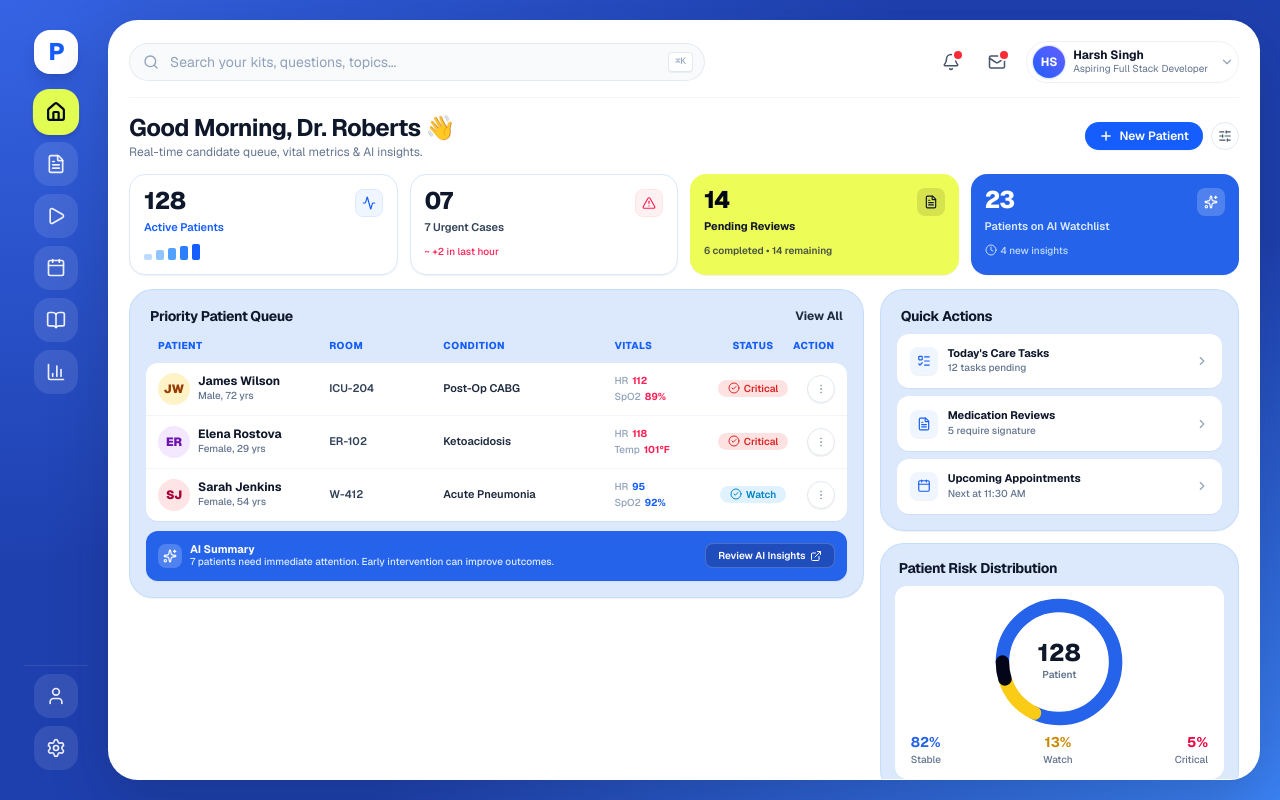
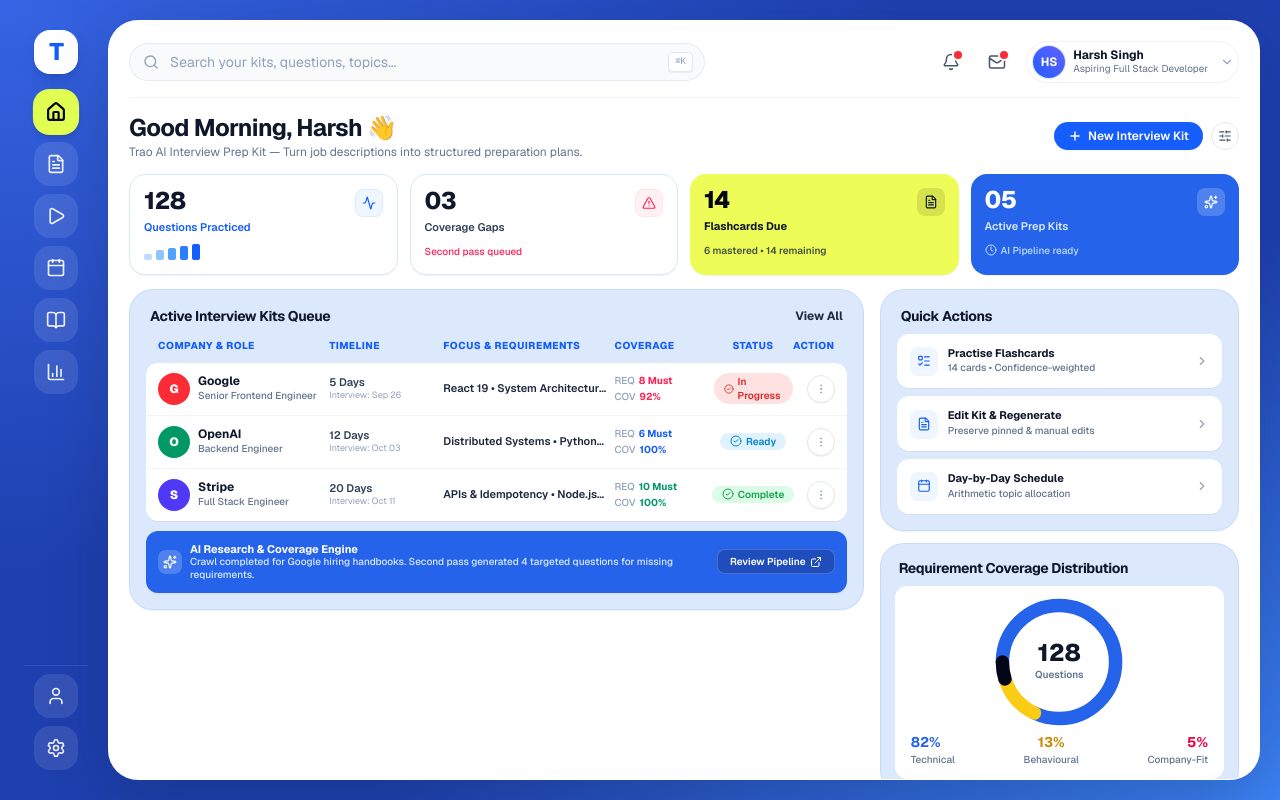
Before and after one commit to Harsh231075/trao, a Next.js app in the folder client/: page / in a window 1280 px wide. Built offline with nearby package versions, Linux system fonts and the light colour scheme.

Commit message:
content: align all texts with Trao AI Interview Prep Kit assignment specification

```diff
--- a/client/src/app/page.tsx
+++ b/client/src/app/page.tsx
@@ -16,59 +16,64 @@ import {
   Clock,
   Activity,
   ListTodo,
+  Layers,
   SlidersHorizontal,
   ExternalLink,
 } from "lucide-react";
 
 interface InterviewQueueItem {
   id: number;
-  name: string;
-  subtitle: string;
+  company: string;
+  role: string;
   avatar: string;
   avatarBg: string;
-  room: string;
-  condition: string;
+  timeline: string;
+  timelineDate: string;
+  focusReqs: string;
   vitals: { label1: string; val1: string; label2: string; val2: string; isAlert?: boolean; isWarning?: boolean };
-  status: "Critical" | "Watch" | "Stable";
+  status: "In Progress" | "Ready" | "Complete";
 }
 
 export default function DashboardPage() {
   const [isModalOpen, setIsModalOpen] = useState(false);
 
-  // Queue Items: Exactly 3 rows as requested to fit in single glance
+  // Active Prep Kits in Queue: Exactly 3 rows to fit single-glance desktop view
   const [queueItems] = useState<InterviewQueueItem[]>([
     {
       id: 1,
-      name: "James Wilson",
-      subtitle: "Male, 72 yrs",
-      avatar: "JW",
-      avatarBg: "bg-amber-100 text-amber-800",
-      room: "ICU-204",
-      condition: "Post-Op CABG",
-      vitals: { label1: "HR", val1: "112", label2: "SpO2", val2: "89%", isAlert: true },
-      status: "Critical",
+      company: "Google",
+      role: "Senior Frontend Engineer",
+      avatar: "G",
+      avatarBg: "bg-red-500 text-white",
+      timeline: "5 Days",
+      timelineDate: "Interview: Sep 26",
+      focusReqs: "React 19 • System Architecture • Mentoring",
+      vitals: { label1: "REQ", val1: "8 Must", label2: "COV", val2: "92%", isAlert: true },
+      status: "In Progress",
     },
     {
       id: 2,
-      name: "Elena Rostova",
-      subtitle: "Female, 29 yrs",
-      avatar: "ER",
-      avatarBg: "bg-purple-100 text-purple-800",
-      room: "ER-102",
-      condition: "Ketoacidosis",
-      vitals: { label1: "HR", val1: "118", label2: "Temp", val2: "101°F", isAlert: true },
-      status: "Critical",
+      company: "OpenAI",
+      role: "Backend Engineer",
+      avatar: "O",
+      avatarBg: "bg-emerald-600 text-white",
+      timeline: "12 Days",
+      timelineDate: "Interview: Oct 03",
+      focusReqs: "Distributed Systems • Python • RAG",
+      vitals: { label1: "REQ", val1: "6 Must", label2: "COV", val2: "100%", isWarning: true },
+      status: "Ready",
     },
     {
       id: 3,
-      name: "Sarah Jenkins",
-      subtitle: "Female, 54 yrs",
-      avatar: "SJ",
-      avatarBg: "bg-rose-100 text-rose-800",
-      room: "W-412",
-      condition: "Acute Pneumonia",
-      vitals: { label1: "HR", val1: "95", label2: "SpO2", val2: "92%", isWarning: true },
-      status: "Watch",
+      company: "Stripe",
+      role: "Full Stack Engineer",
+      avatar: "S",
+      avatarBg: "bg-indigo-600 text-white",
+      timeline: "20 Days",
+      timelineDate: "Interview: Oct 11",
+      focusReqs: "APIs & Idempotency • Node.js • Postgres",
+      vitals: { label1: "REQ", val1: "10 Must", label2: "COV", val2: "100%" },
+      status: "Complete",
     },
   ]);
 
@@ -81,10 +86,10 @@ export default function DashboardPage() {
       <div className="flex flex-col sm:flex-row sm:items-center justify-between gap-2">
         <div>
           <h1 className="text-xl sm:text-2xl font-bold text-slate-900 tracking-tight flex items-center gap-1.5">
-            Good Morning, Dr. Roberts 👋
+            Good Morning, Harsh 👋
           </h1>
           <p className="text-xs text-slate-500">
-            Real-time candidate queue, vital metrics &amp; AI insights.
+            Trao AI Interview Prep Kit — Turn job descriptions into structured preparation plans.
           </p>
         </div>
 
@@ -94,7 +99,7 @@ export default function DashboardPage() {
             className="flex items-center gap-1.5 px-3.5 py-1.5 bg-blue-600 hover:bg-blue-700 text-white font-semibold text-xs rounded-full shadow-xs hover:shadow-sm transition-all active:scale-95"
           >
             <Plus className="w-3.5 h-3.5 stroke-[2.5]" />
-            <span>New Patient</span>
+            <span>New Interview Kit</span>
           </button>
           <button
             type="button"
@@ -106,9 +111,9 @@ export default function DashboardPage() {
         </div>
       </div>
 
-      {/* Top 4 Stat Cards matching Image 2 */}
+      {/* Top 4 Stat Cards matching Image 2 Layout with Trao Assessment Metrics */}
       <div className="grid grid-cols-2 lg:grid-cols-4 gap-2.5 sm:gap-3">
-        {/* Card 1: 128 Active Patients */}
+        {/* Card 1: 128 Questions Practiced */}
         <div className="bg-white p-3 sm:p-3.5 rounded-2xl border border-[#d8e8fe] shadow-2xs hover:shadow-xs transition-all relative overflow-hidden group">
           <div className="flex items-start justify-between">
             <h3 className="text-2xl font-extrabold text-slate-900 tracking-tight leading-none">128</h3>
@@ -116,7 +121,7 @@ export default function DashboardPage() {
               <Activity className="w-3.5 h-3.5" />
             </div>
           </div>
-          <p className="text-[11px] font-semibold text-blue-600 mt-0.5">Active Patients</p>
+          <p className="text-[11px] font-semibold text-blue-600 mt-0.5">Questions Practiced</p>
           <div className="flex items-end gap-1 h-4 mt-2">
             <span className="w-2 h-1.5 bg-blue-200 rounded-xs" />
             <span className="w-2 h-2.5 bg-blue-300 rounded-xs" />
@@ -126,21 +131,21 @@ export default function DashboardPage() {
           </div>
         </div>
 
-        {/* Card 2: 07 Urgent Cases */}
+        {/* Card 2: 03 Coverage Gaps */}
         <div className="bg-white p-3 sm:p-3.5 rounded-2xl border border-[#d8e8fe] shadow-2xs hover:shadow-xs transition-all relative overflow-hidden group">
           <div className="flex items-start justify-between">
-            <h3 className="text-2xl font-extrabold text-slate-900 tracking-tight leading-none">07</h3>
+            <h3 className="text-2xl font-extrabold text-slate-900 tracking-tight leading-none">03</h3>
             <div className="w-7 h-7 rounded-lg bg-rose-50 text-rose-500 flex items-center justify-center border border-rose-100">
               <AlertTriangle className="w-3.5 h-3.5" />
             </div>
           </div>
-          <p className="text-[11px] font-semibold text-slate-700 mt-0.5">7 Urgent Cases</p>
+          <p className="text-[11px] font-semibold text-slate-700 mt-0.5">Coverage Gaps</p>
           <p className="text-[10px] font-medium text-rose-500 mt-2">
-            ~ +2 in last hour
+            Second pass queued
           </p>
         </div>
 
-        {/* Card 3: 14 Pending Reviews (Vibrant Lime/Yellow Card) */}
+        {/* Card 3: 14 Flashcards Due (Vibrant Lime/Yellow Card) */}
         <div className="bg-[#eefc57] text-slate-900 p-3 sm:p-3.5 rounded-2xl shadow-2xs hover:shadow-xs transition-all relative overflow-hidden group border-0">
           <div className="flex items-start justify-between">
             <h3 className="text-2xl font-extrabold text-slate-950 tracking-tight leading-none">14</h3>
@@ -148,37 +153,37 @@ export default function DashboardPage() {
               <FileText className="w-3.5 h-3.5" />
             </div>
           </div>
-          <p className="text-[11px] font-bold text-slate-900 mt-0.5">Pending Reviews</p>
+          <p className="text-[11px] font-bold text-slate-900 mt-0.5">Flashcards Due</p>
           <p className="text-[10px] font-semibold text-slate-800/80 mt-2">
-            6 completed • 14 remaining
+            6 mastered • 14 remaining
           </p>
         </div>
 
-        {/* Card 4: 23 Patients on AI Watchlist (Royal Blue Card) */}
+        {/* Card 4: 05 Active Prep Kits (Royal Blue Card) */}
         <div className="bg-[#2563eb] text-white p-3 sm:p-3.5 rounded-2xl shadow-2xs hover:shadow-xs transition-all relative overflow-hidden group border-0">
           <div className="flex items-start justify-between">
-            <h3 className="text-2xl font-extrabold text-white tracking-tight leading-none">23</h3>
+            <h3 className="text-2xl font-extrabold text-white tracking-tight leading-none">05</h3>
             <div className="w-7 h-7 rounded-lg bg-white/20 text-white flex items-center justify-center backdrop-blur-xs">
               <Sparkles className="w-3.5 h-3.5" />
             </div>
           </div>
-          <p className="text-[11px] font-semibold text-blue-100 mt-0.5">Patients on AI Watchlist</p>
+          <p className="text-[11px] font-semibold text-blue-100 mt-0.5">Active Prep Kits</p>
           <p className="text-[10px] font-medium text-blue-200 mt-2 flex items-center gap-1">
             <Clock className="w-3 h-3" />
-            <span>4 new insights</span>
+            <span>AI Pipeline ready</span>
           </p>
         </div>
       </div>
 
-      {/* Main Grid: Left 8 Cols (Table) & Right 4 Cols (Quick Actions + Donut Distribution) */}
+      {/* Main Grid: Left 8 Cols (Table Queue) & Right 4 Cols (Quick Actions + Distribution) */}
       <div className="grid grid-cols-1 lg:grid-cols-12 gap-3 sm:gap-4">
-        {/* Left 8 Cols: Priority Patient Queue (3 rows only to fit single view) */}
+        {/* Left 8 Cols: Active Interview Kits Queue */}
         <div className="lg:col-span-8 space-y-3">
           <div className="bg-[#dce9fd] border border-[#bfdbfe]/80 rounded-2xl sm:rounded-3xl p-3.5 sm:p-4 shadow-2xs space-y-2.5">
             {/* Header sitting on #dce9fd */}
             <div className="flex items-center justify-between px-1">
               <h2 className="text-sm font-bold text-slate-900 tracking-tight">
-                Priority Patient Queue
+                Active Interview Kits Queue
               </h2>
               <Link
                 href="/kits"
@@ -190,10 +195,10 @@ export default function DashboardPage() {
 
             {/* Column Headers directly on #dce9fd */}
             <div className="grid grid-cols-12 gap-2 text-[10px] font-extrabold text-blue-600 tracking-wider uppercase px-3 pt-0.5">
-              <div className="col-span-4 sm:col-span-3">PATIENT</div>
-              <div className="col-span-2">ROOM</div>
-              <div className="col-span-3 hidden sm:block">CONDITION</div>
-              <div className="col-span-3 sm:col-span-2">VITALS</div>
+              <div className="col-span-4 sm:col-span-3">COMPANY &amp; ROLE</div>
+              <div className="col-span-2">TIMELINE</div>
+              <div className="col-span-3 hidden sm:block">FOCUS &amp; REQUIREMENTS</div>
+              <div className="col-span-3 sm:col-span-2">COVERAGE</div>
               <div className="col-span-2 sm:col-span-1 text-center">STATUS</div>
               <div className="col-span-1 text-right">ACTION</div>
             </div>
@@ -205,7 +210,7 @@ export default function DashboardPage() {
                   key={item.id}
                   className="grid grid-cols-12 gap-2 items-center px-3 py-2 sm:py-2.5 hover:bg-slate-50/70 transition-colors text-xs"
                 >
-                  {/* Patient Info */}
+                  {/* Company & Role */}
                   <div className="col-span-4 sm:col-span-3 flex items-center gap-2">
                     <div
                       className={`w-7 h-7 sm:w-8 sm:h-8 rounded-full ${item.avatarBg} flex items-center justify-center font-black text-[10px] sm:text-xs shadow-2xs shrink-0 ring-1 ring-white`}
@@ -214,25 +219,26 @@ export default function DashboardPage() {
                     </div>
                     <div className="min-w-0">
                       <p className="font-bold text-slate-900 truncate leading-tight text-[11px] sm:text-xs">
-                        {item.name}
+                        {item.company}
                       </p>
                       <p className="text-[10px] text-slate-500 font-medium truncate">
-                        {item.subtitle}
+                        {item.role}
                       </p>
                     </div>
                   </div>
 
-                  {/* Room */}
+                  {/* Timeline (Days Available) */}
                   <div className="col-span-2 font-semibold text-slate-700 text-[11px]">
-                    {item.room}
+                    <p className="leading-tight">{item.timeline}</p>
+                    <p className="text-[9px] text-slate-400 font-normal">{item.timelineDate}</p>
                   </div>
 
-                  {/* Condition */}
+                  {/* Focus & Requirements */}
                   <div className="col-span-3 hidden sm:block font-semibold text-slate-800 text-[11px] truncate">
-                    {item.condition}
+                    {item.focusReqs}
                   </div>
 
-                  {/* Vitals */}
+                  {/* Coverage Metrics (Must-Haves & Question Coverage) */}
                   <div className="col-span-3 sm:col-span-2 text-[10px] space-y-0.5">
                     <div className="flex items-center gap-1">
                       <span className="text-slate-400 font-medium">{item.vitals.label1}</span>
@@ -264,13 +270,13 @@ export default function DashboardPage() {
                     </div>
                   </div>
 
-                  {/* Status Pill */}
+                  {/* Status Pill with CheckCircle2 */}
                   <div className="col-span-2 sm:col-span-1 flex justify-center">
                     <span
                       className={`inline-flex items-center gap-1 px-2.5 py-0.5 rounded-full text-[10px] font-semibold ${
-                        item.status === "Critical"
+                        item.status === "In Progress"
                           ? "bg-[#fee2e2] text-[#dc2626]"
-                          : item.status === "Watch"
+                          : item.status === "Ready"
                           ? "bg-[#e0f2fe] text-[#0284c7]"
                           : "bg-[#dcfce7] text-[#16a34a]"
                       }`}
@@ -293,16 +299,16 @@ export default function DashboardPage() {
               ))}
             </div>
 
-            {/* Bottom AI Summary Banner */}
+            {/* Bottom AI Summary Banner matching Trao Assessment Research & Generation */}
             <div className="bg-[#2563EB] text-white p-2.5 sm:p-3 rounded-xl shadow-xs flex flex-col sm:flex-row sm:items-center justify-between gap-2">
               <div className="flex items-center gap-2">
                 <div className="w-6 h-6 rounded-lg bg-white/20 flex items-center justify-center text-white shrink-0">
                   <Sparkles className="w-3.5 h-3.5" />
                 </div>
                 <div>
-                  <h4 className="text-[11px] font-bold text-white leading-tight">AI Summary</h4>
+                  <h4 className="text-[11px] font-bold text-white leading-tight">AI Research &amp; Coverage Engine</h4>
                   <p className="text-[10px] text-blue-100 font-medium leading-tight">
-                    7 patients need immediate attention. Early intervention can improve outcomes.
+                    Crawl completed for Google hiring handbooks. Second pass generated 4 targeted questions for missing requirements.
                   </p>
                 </div>
               </div>
@@ -311,14 +317,14 @@ export default function DashboardPage() {
                 onClick={() => setIsModalOpen(true)}
                 className="px-3 py-1 bg-blue-900/50 hover:bg-blue-950/70 border border-white/20 text-white font-semibold text-[10px] rounded-lg flex items-center justify-center gap-1 transition-colors shrink-0 self-end sm:self-auto"
               >
-                <span>Review AI Insights</span>
+                <span>Review Pipeline</span>
                 <ExternalLink className="w-3 h-3" />
               </button>
             </div>
           </div>
         </div>
 
-        {/* Right 4 Cols: Quick Actions & Patient Risk Distribution */}
+        {/* Right 4 Cols: Quick Actions & Requirement Coverage Distribution */}
         <div className="lg:col-span-4 space-y-3">
           {/* Quick Actions Card */}
           <div className="bg-[#dce9fd] border border-[#bfdbfe]/80 rounded-2xl sm:rounded-3xl p-3.5 sm:p-4 shadow-2xs space-y-2">
@@ -327,7 +333,7 @@ export default function DashboardPage() {
             </h3>
 
             <div className="space-y-1.5 sm:space-y-2">
-              {/* Action 1 */}
+              {/* Action 1: Practice Mode */}
               <Link
                 href="/practice"
                 className="bg-white p-2.5 sm:p-3 rounded-xl shadow-2xs hover:shadow-xs transition-all flex items-center justify-between group border border-transparent hover:border-blue-200"
@@ -338,19 +344,19 @@ export default function DashboardPage() {
                   </div>
                   <div>
                     <h4 className="text-[11px] font-bold text-slate-900 leading-tight">
-                      Today&apos;s Care Tasks
+                      Practise Flashcards
                     </h4>
                     <p className="text-[9px] sm:text-[10px] text-slate-500 font-medium">
-                      12 tasks pending
+                      14 cards • Confidence-weighted
                     </p>
                   </div>
                 </div>
                 <ChevronRight className="w-3.5 h-3.5 text-slate-400 group-hover:text-blue-600 transition-colors" />
               </Link>
 
-              {/* Action 2 */}
+              {/* Action 2: Builder & Section Regeneration */}
               <Link
-                href="/practice"
+                href="/kits"
                 className="bg-white p-2.5 sm:p-3 rounded-xl shadow-2xs hover:shadow-xs transition-all flex items-center justify-between group border border-transparent hover:border-blue-200"
               >
                 <div className="flex items-center gap-2.5">
@@ -359,17 +365,17 @@ export default function DashboardPage() {
                   </div>
                   <div>
                     <h4 className="text-[11px] font-bold text-slate-900 leading-tight">
-                      Medication Reviews
+                      Edit Kit &amp; Regenerate
                     </h4>
                     <p className="text-[9px] sm:text-[10px] text-slate-500 font-medium">
-                      5 require signature
+                      Preserve pinned &amp; manual edits
                     </p>
                   </div>
                 </div>
                 <ChevronRight className="w-3.5 h-3.5 text-slate-400 group-hover:text-blue-600 transition-colors" />
               </Link>
 
-              {/* Action 3 */}
+              {/* Action 3: Day-by-Day Schedule */}
               <Link
                 href="/schedule"
                 className="bg-white p-2.5 sm:p-3 rounded-xl shadow-2xs hover:shadow-xs transition-all flex items-center justify-between group border border-transparent hover:border-blue-200"
@@ -380,10 +386,10 @@ export default function DashboardPage() {
                   </div>
                   <div>
                     <h4 className="text-[11px] font-bold text-slate-900 leading-tight">
-                      Upcoming Appointments
+                      Day-by-Day Schedule
                     </h4>
                     <p className="text-[9px] sm:text-[10px] text-slate-500 font-medium">
-                      Next at 11:30 AM
+                      Arithmetic topic allocation
                     </p>
                   </div>
                 </div>
@@ -392,10 +398,10 @@ export default function DashboardPage() {
             </div>
           </div>
 
-          {/* Patient Risk Distribution Donut Card */}
+          {/* Requirement Coverage Distribution Donut Card */}
           <div className="bg-[#dce9fd] border border-[#bfdbfe]/80 rounded-2xl sm:rounded-3xl p-3 sm:p-3.5 shadow-2xs space-y-2">
             <h3 className="font-bold text-slate-900 text-xs sm:text-sm tracking-tight px-1">
-              Patient Risk Distribution
+              Requirement Coverage Distribution
             </h3>
 
             <div className="bg-white rounded-xl p-3 shadow-2xs flex flex-col items-center justify-center">
@@ -409,7 +415,7 @@ export default function DashboardPage() {
                     fill="none"
                     d="M18 2.0845 a 15.9155 15.9155 0 0 1 0 31.831 a 15.9155 15.9155 0 0 1 0 -31.831"
                   />
-                  {/* Stable 82% (Blue arc) */}
+                  {/* Technical 82% (Blue arc) */}
                   <path
                     className="text-[#2563eb]"
                     strokeDasharray="82, 100"
@@ -419,7 +425,7 @@ export default function DashboardPage() {
                     fill="none"
                     d="M18 2.0845 a 15.9155 15.9155 0 0 1 0 31.831 a 15.9155 15.9155 0 0 1 0 -31.831"
                   />
-                  {/* Watch 13% (Yellow arc) */}
+                  {/* Behavioural 13% (Yellow arc) */}
                   <path
                     className="text-[#facc15]"
                     strokeDasharray="13, 100"
@@ -430,7 +436,7 @@ export default function DashboardPage() {
                     fill="none"
                     d="M18 2.0845 a 15.9155 15.9155 0 0 1 0 31.831 a 15.9155 15.9155 0 0 1 0 -31.831"
                   />
-                  {/* Critical 5% (Red/Black arc) */}
+                  {/* Domain / Company-Fit 5% (Dark/Red arc) */}
                   <path
                     className="text-slate-950"
                     strokeDasharray="5, 100"
@@ -449,31 +455,31 @@ export default function DashboardPage() {
                     128
                   </span>
                   <span className="text-[9px] sm:text-[10px] font-semibold text-slate-500 mt-0.5">
-                    Patient
+                    Questions
                   </span>
                 </div>
               </div>
 
-              {/* Percentage callouts matching Image 2 */}
+              {/* Percentage callouts */}
               <div className="w-full flex items-center justify-between text-[10px] sm:text-xs font-bold pt-2 px-1">
                 <div className="text-left">
                   <span className="block text-[#2563eb] text-xs sm:text-sm leading-tight">82%</span>
                   <span className="text-[9px] sm:text-[10px] text-slate-500 font-medium">
-                    Stable
+                    Technical
                   </span>
                 </div>
 
                 <div className="text-center">
                   <span className="block text-[#ca8a04] text-xs sm:text-sm leading-tight">13%</span>
                   <span className="text-[9px] sm:text-[10px] text-slate-500 font-medium">
-                    Watch
+                    Behavioural
                   </span>
                 </div>
 
                 <div className="text-right">
                   <span className="block text-rose-600 text-xs sm:text-sm leading-tight">5%</span>
                   <span className="text-[9px] sm:text-[10px] text-slate-500 font-medium">
-                    Critical
+                    Company-Fit
                   </span>
                 </div>
               </div>
--- a/client/src/components/Sidebar.tsx
+++ b/client/src/components/Sidebar.tsx
@@ -46,9 +46,9 @@ export default function Sidebar() {
         <Link
           href="/"
           className="w-10 h-10 sm:w-11 sm:h-11 rounded-2xl bg-white text-blue-600 flex items-center justify-center font-black text-xl shadow-lg shadow-blue-900/30 hover:scale-105 transition-transform shrink-0"
-          title="PrepAI"
+          title="Trao - The AI Interview Prep Kit"
         >
-          <span className="font-extrabold text-xl sm:text-2xl tracking-tighter text-blue-600">P</span>
+          <span className="font-extrabold text-xl sm:text-2xl tracking-tighter text-blue-600">T</span>
         </Link>
 
         {/* Main Nav Items */}
```
